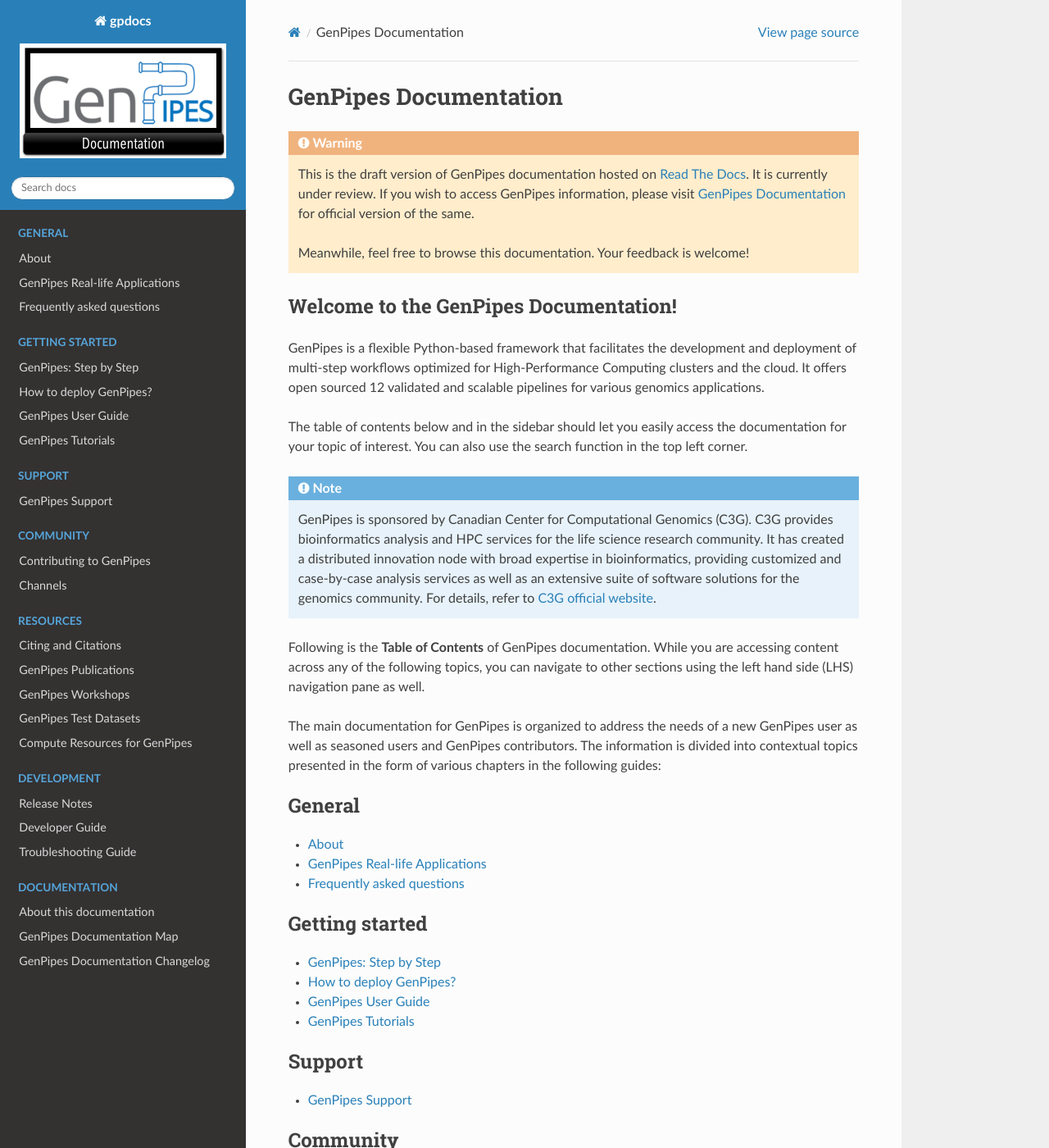
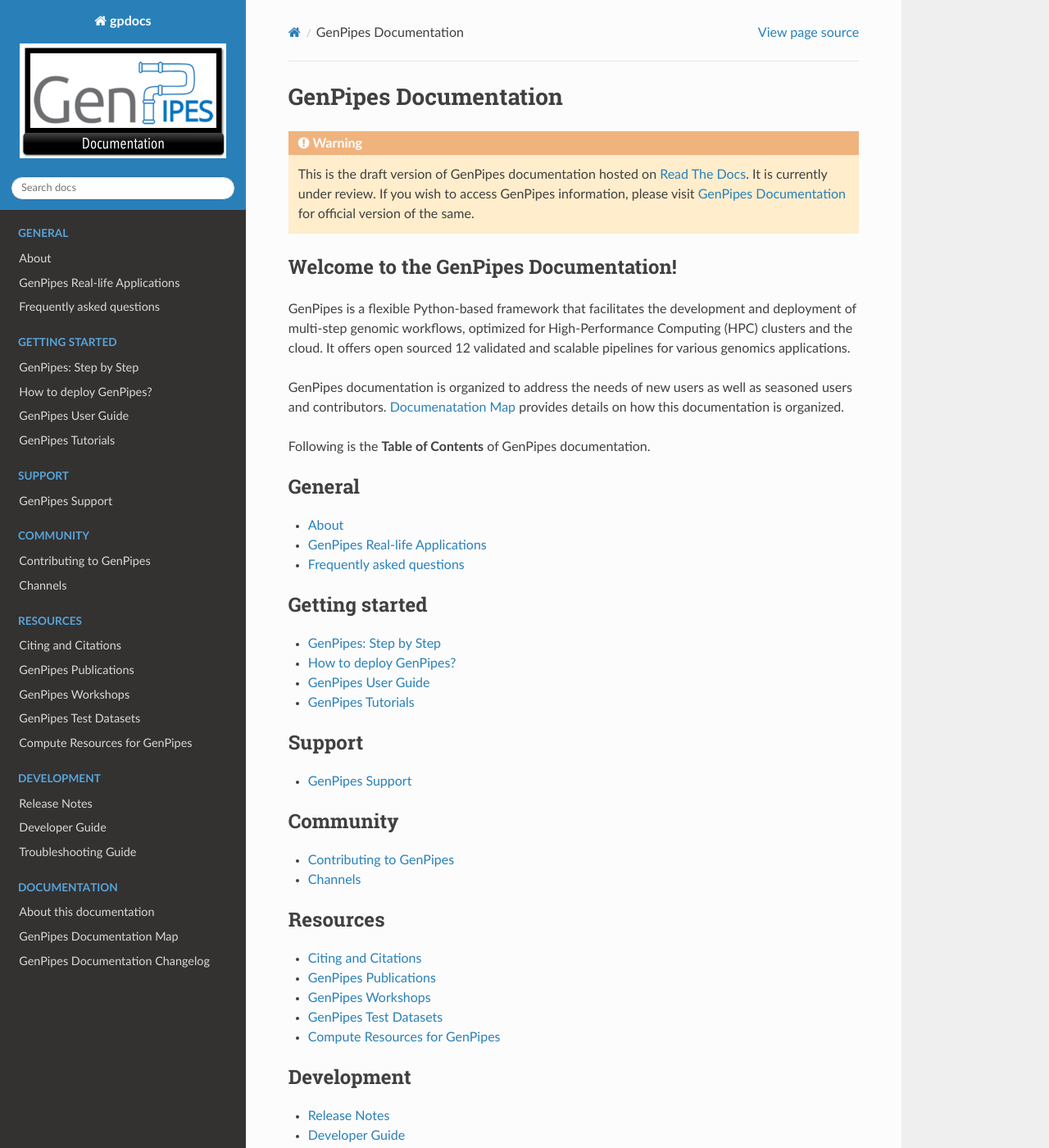
Before and after one commit to c3g/GenPipes_Docs, a Sphinx documentation site: the page built from docs/source/index.rst, in a window 1280 px wide and 1400 px high. Shown: the whole window at 82% size. Built offline with Sphinx 7.4.7 and the Read the Docs theme 2.0.0, drawn with Linux system fonts in a browser that asks for light colours; formulas are drawn with MathJax 3; the version number could not be read and is left out; some of the changed text lies outside the part shown.

Commit message:
Reorganized first page, language fixes Ref #58

```diff
--- a/docs/source/index.rst
+++ b/docs/source/index.rst
@@ -5,27 +5,14 @@
 
           This is the draft version of GenPipes documentation hosted on `Read The Docs <https://readthedocs.org/projects/genpipes/>`_. It is currently under review.  If you wish to access GenPipes information, please visit `GenPipes Documentation <http://www.computationalgenomics.ca/genpipes/>`_ for official version of the same.
 
-	  Meanwhile, feel free to browse this documentation. Your feedback is welcome!
-
 Welcome to the GenPipes Documentation!
 ----------------------------------------
 
-GenPipes is a flexible Python-based framework that facilitates the development and deployment of multi-step workflows optimized for High-Performance Computing clusters and the cloud.  It offers open sourced 12 validated and scalable pipelines for various genomics applications.
+GenPipes is a flexible Python-based framework that facilitates the development and deployment of multi-step genomic workflows, optimized for High-Performance Computing (HPC) clusters and the cloud.  It offers open sourced 12 validated and scalable pipelines for various genomics applications.
 
-The table of contents below and in the sidebar should let you easily access the
-documentation for your topic of interest. You can also use the search function
-in the top left corner.
+GenPipes documentation is organized to address the needs of new users as well as seasoned users and contributors. :ref:`Documenatation Map<docs_genpipes_archmap>` provides details on how this documentation is organized.
 
-.. note:: GenPipes is sponsored by Canadian Center for Computational Genomics (C3G).
-          C3G provides bioinformatics analysis and HPC services for the life science
-	  research community. It has created a distributed innovation node with broad
-          expertise in bioinformatics, providing customized and case-by-case analysis
-          services as well as an extensive suite of software solutions for the genomics community.
-          For details, refer to `C3G official website <http://www.computationalgenomics.ca>`_.
-
-Following is the **Table of Contents** of GenPipes documentation.  While you are accessing content across any of the following topics, you can navigate to other sections using the left hand side (LHS) navigation pane as well.
-
-The main documentation for GenPipes is organized to address the needs of a new GenPipes user as well as seasoned users and GenPipes contributors. The information is divided into contextual topics presented in the form of various chapters in the following guides:
+Following is the **Table of Contents** of GenPipes documentation.
 
 .. toctree::
    :maxdepth: 1
```
Also changed, not shown: other parts of docs/source/index.rst (+7 -0 lines).
